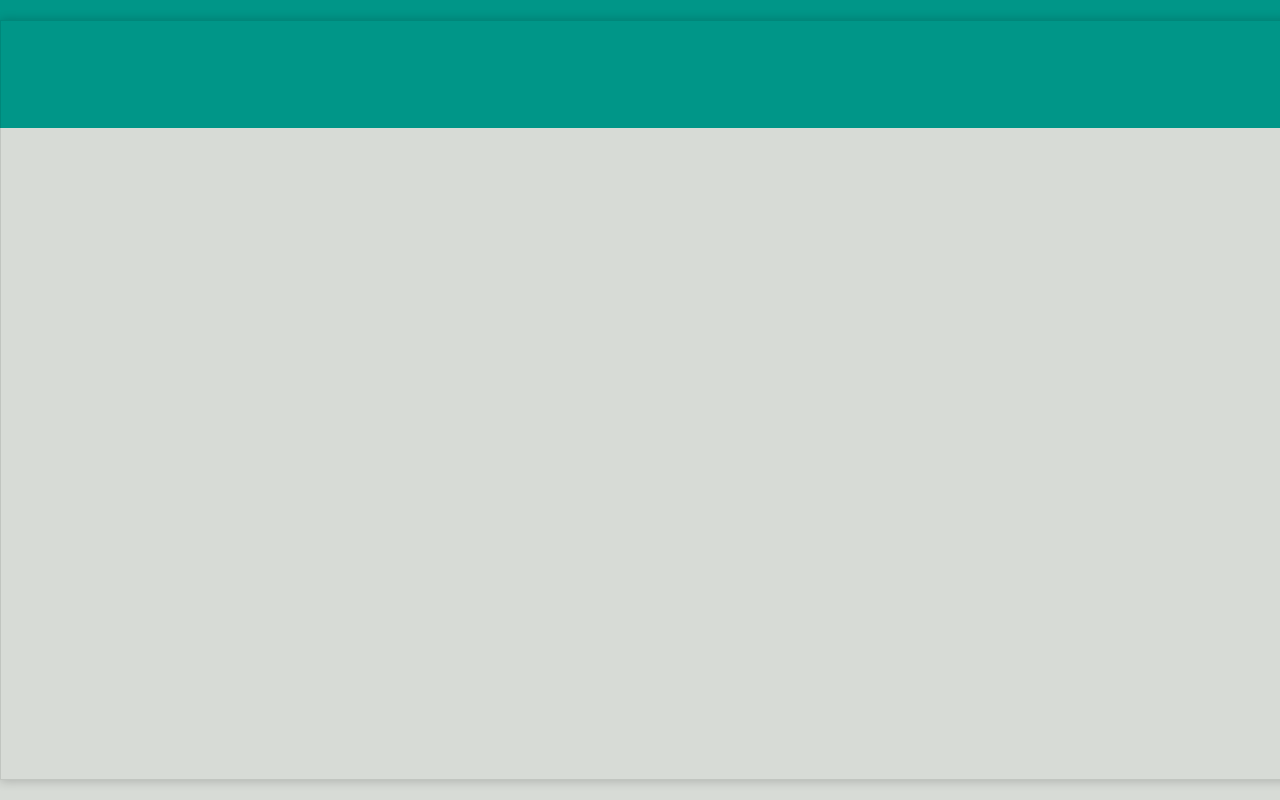
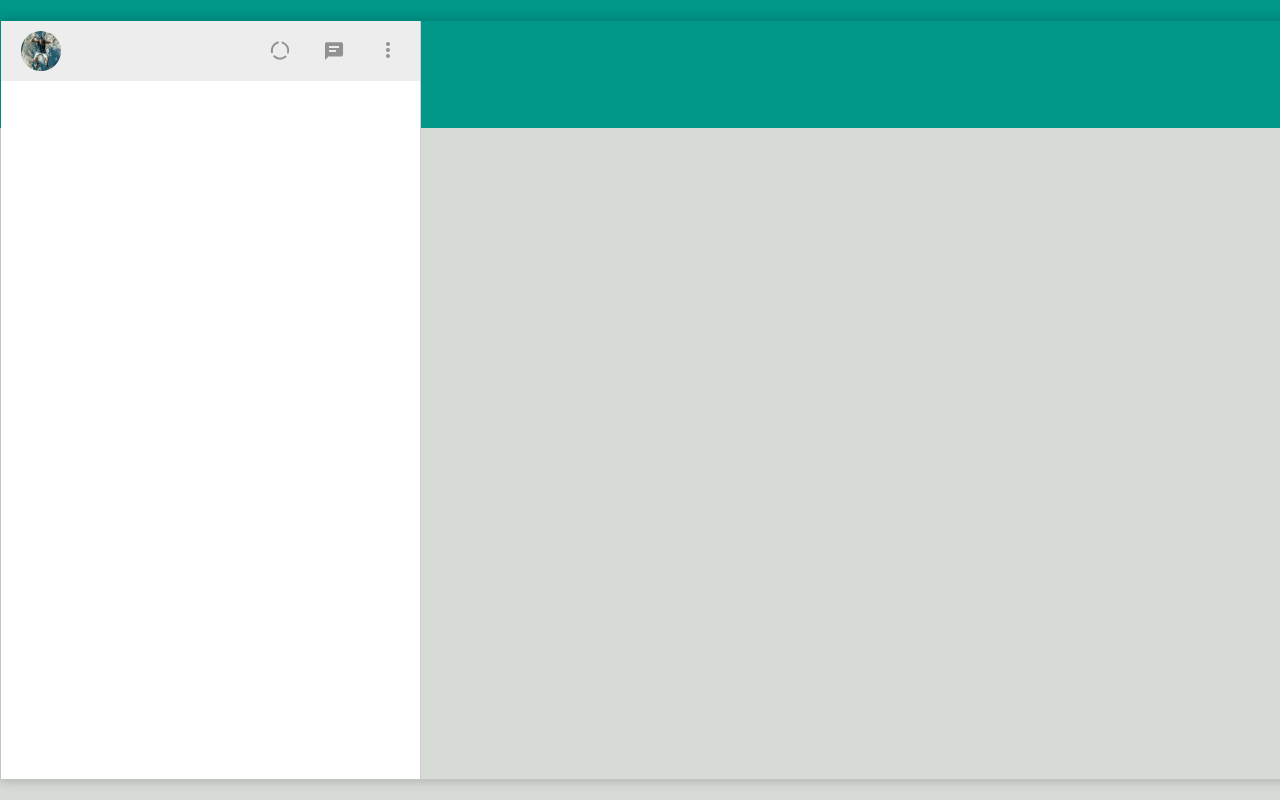
Before and after one commit to clumes/whatsapp-clone, a plain HTML site: page index.html in a window 1280 px wide. Shown: the top 800 px of the page. Drawn offline with Linux system fonts and the light colour scheme.

Commit message:
Sidebar header added to project

```diff
--- a/css/styles.css
+++ b/css/styles.css
@@ -92,3 +92,49 @@ a {
   border: 1px solid rgba(0, 0, 0, 0.1);
   box-shadow: 0 0 1rem 0.05rem rgba(0, 0, 0, 0.2);
 }
+
+/***********
+* SIDEBAR  *
+************/
+
+.sidebar {
+  grid-column: 1 / 2;
+  background: var(--white);
+  border-right: 1px solid rgba(0, 0, 0, 0.2);
+}
+
+/* Sidebar header */
+.sidebar-header {
+  background: var(--sidebar-header);
+  display: flex;
+  justify-content: space-between;
+  height: 6rem;
+  padding: 1rem 2rem;
+}
+
+/* Profile image */
+.sidebar-header > img {
+  width: 4rem;
+  height: 4rem;
+  border-radius: 50%;
+  cursor: pointer;
+}
+
+.sidebar-header-icons {
+  display: flex;
+  align-items: center;
+  flex: 1;
+  justify-content: flex-end;
+  cursor: pointer;
+}
+
+.sidebar-header-icons img:active {
+  background: var(--box-shadow-color);
+  border-radius: 50%;
+  box-shadow: 0 0 1px 8px var(--box-shadow-color);
+}
+
+/* Adds margin to icon in the center */
+.sidebar-header-icons img:nth-child(2) {
+  margin: 0 3rem;
+}
--- a/index.html
+++ b/index.html
@@ -14,7 +14,17 @@
       <div class="bottom"></div>
       <!-- App -->
       <div class="app">
-        <div class="sidebar"></div>
+        <div class="sidebar">
+          <!-- Sidebar header -->
+          <div class="sidebar-header">
+            <img src="images/me.jpg" />
+            <div class="sidebar-header-icons">
+              <img src="images/status.svg" />
+              <img src="images/message-icon.svg" />
+              <img src="images/menu-icon.svg" />
+            </div>
+          </div>
+        </div>
         <div class="main"></div>
       </div>
     </div>
```
